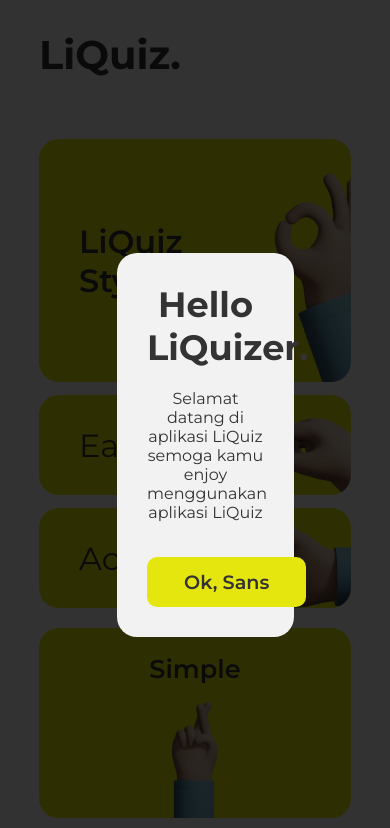
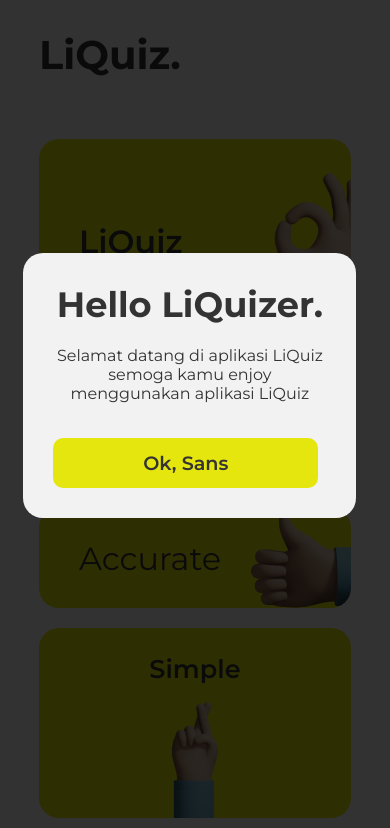
Before and after one commit to gnwncpta/gnwncpta.github.io, a plain HTML site: page LiQuiz/index.html in a window 390 px wide. Shown: the top 828 px of the page. Drawn offline with Linux system fonts and the light colour scheme.

Commit message:
Update Welcome Modal at Mobile

```diff
--- a/LiQuiz/css/style.css
+++ b/LiQuiz/css/style.css
@@ -492,6 +492,15 @@ header ul li a {
 
 @media (min-width: 320px) and (max-width: 500px) {
 
+    .welcome {
+        width: 70%;
+        left: 6%;
+    }
+
+    .welcome a.close {
+        width: 75%;
+    }
+
     /* CSS */
     header ul {
         display: none;
```
